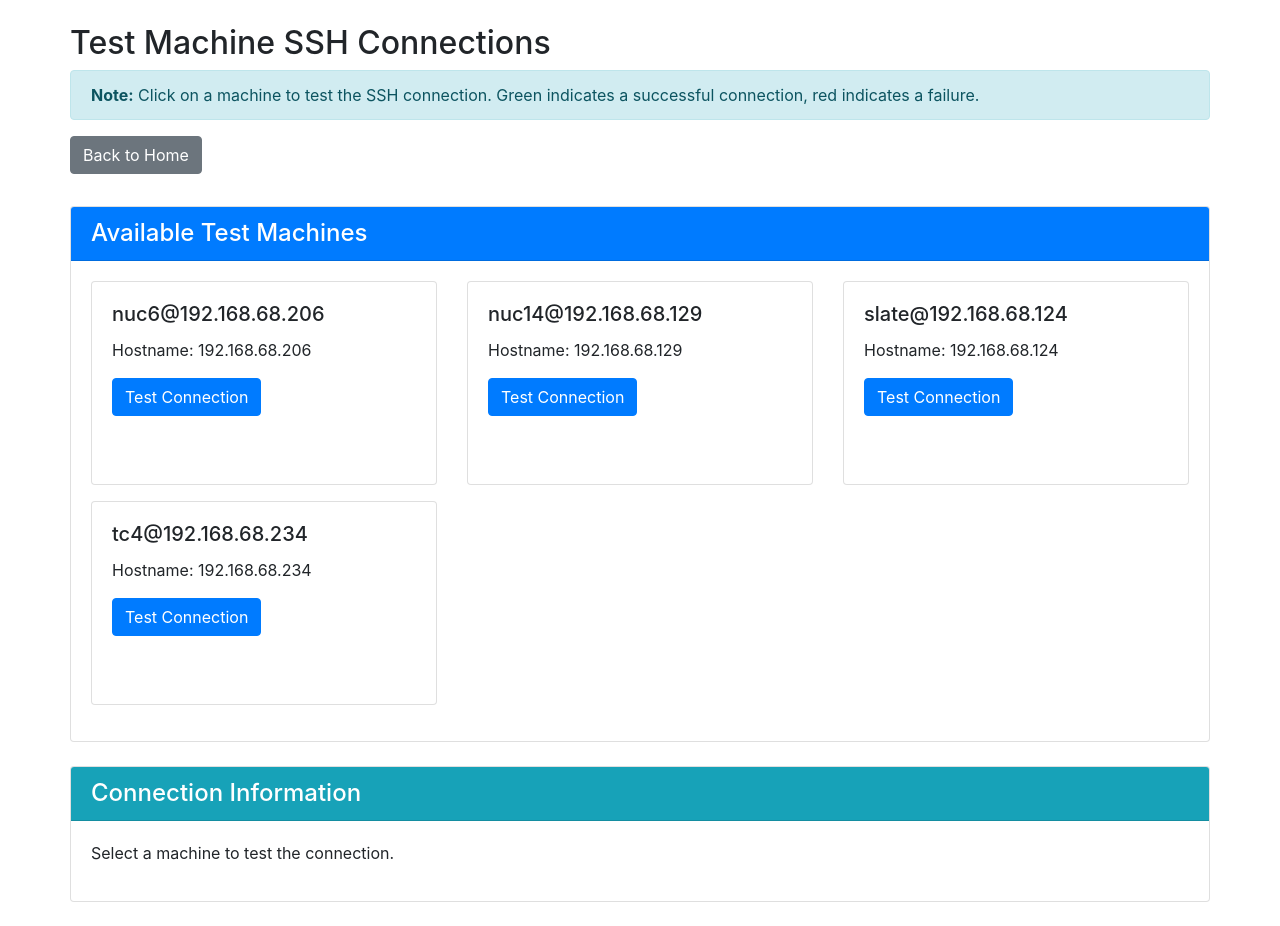
After one commit to joshawzot/webapp, a Flask app: page /test-machines in a window 1280 px wide. The commit adds this page. Run offline with Flask 3, Linux system fonts and the light colour scheme; some libraries are stand-ins or nearby versions.

Commit message:
Test ssh connections to testers

```diff
--- a/route_handlers.py
+++ b/route_handlers.py
@@ -1904,3 +1904,89 @@ def check_jupyter():
         "status": "not_started",
         "message": "Jupyter server has not been started. Please run the systemd service."
     })
+
+@app.route('/test-machines')
+def test_machines():
+    """
+    Display a page with test machine connections.
+    """
+    test_machines = [
+        {"ip": "192.168.68.206", "hostname": "192.168.68.206", "user": "nuc6"},
+        {"ip": "192.168.68.129", "hostname": "192.168.68.129", "user": "nuc14"},
+        #{"ip": "192.168.68.205", "hostname": "192.168.68.205", "user": "NUC5"},
+        #{"ip": "192.168.68.231", "hostname": "192.168.68.231", "user": "TC1"},
+        #{"ip": "192.168.68.235", "hostname": "192.168.68.235", "user": "TC5"},
+        {"ip": "192.168.68.124", "hostname": "192.168.68.124", "user": "slate"},
+        {"ip": "192.168.68.234", "hostname": "192.168.68.234", "user": "tc4"},
+        #{"ip": "192.168.68.120", "hostname": "192.168.68.120", "user": "tetramem"},
+        #{"ip": "192.168.68.200", "hostname": "192.168.68.200", "user": "nuc0"},
+        #{"ip": "192.168.68.164", "hostname": "192.168.68.164", "user": "lenovoi7"},
+    ]
+
+    return render_template('test_machines.html', test_machines=test_machines)
+
+@app.route('/test-ssh-connection', methods=['POST'])
+def test_ssh_connection():
+    """
+    Test SSH connection to a specified machine and return the result.
+    """
+    if request.method == 'POST':
+        try:
+            machine_ip = request.form.get('machine_ip')
+            machine_user = request.form.get('machine_user')
+
+            if not machine_ip or not machine_user:
+                return jsonify({'success': False, 'message': 'Missing IP or username'})
+
+            # Define machine-specific passwords
+            machine_passwords = {
+                '192.168.68.124': 'slate',
+                '192.168.68.234': 'Tc4$$$',
+                '192.168.68.129': 'Nuc14$$$',
+                '192.168.68.206': 'Nuc6$$$'
+            }
+
+            # Check if we have a password for this machine
+            if machine_ip in machine_passwords:
+                password = machine_passwords[machine_ip]
+                # Use sshpass to provide the password non-interactively
+                result = subprocess.run(
+                    ['sshpass', '-p', password, 'ssh',
+                     '-o', 'ConnectTimeout=5',
+                     '-o', 'StrictHostKeyChecking=no',
+                     '-o', 'UserKnownHostsFile=/dev/null',
+                     f'{machine_user}@{machine_ip}', 'echo Connection successful'],
+                    capture_output=True,
+                    text=True,
+                    timeout=10
+                )
+            else:
+                # For other machines, try without password (key-based auth)
+                result = subprocess.run(
+                    ['ssh', '-o', 'ConnectTimeout=5', '-o', 'BatchMode=yes',
+                     '-o', 'StrictHostKeyChecking=no', '-o', 'UserKnownHostsFile=/dev/null',
+                     f'{machine_user}@{machine_ip}', 'echo Connection successful'],
+                    capture_output=True,
+                    text=True,
+                    timeout=10
+                )
+
+            if result.returncode == 0:
+                return jsonify({
+                    'success': True,
+                    'message': 'Connection successful',
+                    'output': result.stdout.strip()
+                })
+            else:
+                return jsonify({
+                    'success': False,
+                    'message': 'Connection failed',
+                    'error': result.stderr.strip()
+                })
+
+        except subprocess.TimeoutExpired:
+            return jsonify({'success': False, 'message': 'Connection timed out'})
+        except Exception as e:
+            return jsonify({'success': False, 'message': f'Error: {str(e)}'})
+
+    return jsonify({'success': False, 'message': 'Invalid request method'})
--- a/templates/home_page.html
+++ b/templates/home_page.html
@@ -22,6 +22,10 @@
         <!-- Jupyter Notebook Button -->
         <a href="{{ url_for('notebook_selector') }}" class="btn btn-success">
             <i class="fas fa-book-open"></i> Open Jupyter Notebooks
+        </a>
+        <!-- Test Machines SSH Button -->
+        <a href="{{ url_for('test_machines') }}" class="btn btn-warning">
+            <i class="fas fa-terminal"></i> Test Machines SSH
         </a>
     </div>
 
--- /dev/null
+++ b/templates/test_machines.html
@@ -0,0 +1,149 @@
+{% extends "base.html" %}
+
+{% block content %}
+<div class="container">
+    <div class="row mb-3">
+        <div class="col">
+            <h2>Test Machine SSH Connections</h2>
+            <div class="alert alert-info">
+                <strong>Note:</strong> Click on a machine to test the SSH connection. Green indicates a successful connection, red indicates a failure.
+            </div>
+            <a href="{{ url_for('home') }}" class="btn btn-secondary mb-3">Back to Home</a>
+        </div>
+    </div>
+
+    <div class="row">
+        <div class="col">
+            <div class="card">
+                <div class="card-header bg-primary text-white">
+                    <h4 class="mb-0">Available Test Machines</h4>
+                </div>
+                <div class="card-body">
+                    <div class="row">
+                        {% for machine in test_machines %}
+                        <div class="col-md-4 mb-3">
+                            <div class="card machine-card" data-ip="{{ machine.ip }}" data-user="{{ machine.user }}">
+                                <div class="card-body">
+                                    <h5 class="card-title">{{ machine.user }}@{{ machine.ip }}</h5>
+                                    <p class="card-text">Hostname: {{ machine.hostname }}</p>
+                                    <button class="btn btn-primary test-connection">Test Connection</button>
+                                    <div class="connection-status mt-2"></div>
+                                </div>
+                            </div>
+                        </div>
+                        {% endfor %}
+                    </div>
+                </div>
+            </div>
+        </div>
+    </div>
+
+    <div class="row mt-4">
+        <div class="col">
+            <div class="card">
+                <div class="card-header bg-info text-white">
+                    <h4 class="mb-0">Connection Information</h4>
+                </div>
+                <div class="card-body">
+                    <div id="connection-info">
+                        <p>Select a machine to test the connection.</p>
+                    </div>
+                </div>
+            </div>
+        </div>
+    </div>
+</div>
+
+<script>
+    document.addEventListener('DOMContentLoaded', function() {
+        // Add event listeners to all test connection buttons
+        const testButtons = document.querySelectorAll('.test-connection');
+        testButtons.forEach(button => {
+            button.addEventListener('click', function() {
+                const card = this.closest('.machine-card');
+                const ip = card.dataset.ip;
+                const user = card.dataset.user;
+                const statusDiv = card.querySelector('.connection-status');
+                const connectionInfo = document.getElementById('connection-info');
+
+                // Update UI to show testing
+                statusDiv.innerHTML = '<div class="spinner-border text-primary" role="status"><span class="sr-only">Testing...</span></div>';
+                connectionInfo.innerHTML = `<p>Testing connection to ${user}@${ip}...</p>`;
+
+                // Send request to test connection
+                const formData = new FormData();
+                formData.append('machine_ip', ip);
+                formData.append('machine_user', user);
+
+                fetch('/test-ssh-connection', {
+                    method: 'POST',
+                    body: formData
+                })
+                .then(response => response.json())
+                .then(data => {
+                    if (data.success) {
+                        // Success
+                        card.classList.add('border-success');
+                        card.classList.remove('border-danger');
+                        statusDiv.innerHTML = '<div class="alert alert-success mb-0">Connection successful</div>';
+                        connectionInfo.innerHTML = `
+                            <div class="alert alert-success">
+                                <h5>Connection to ${user}@${ip} successful!</h5>
+                                <p><strong>Output:</strong> ${data.output}</p>
+                            </div>
+                        `;
+                    } else {
+                        // Failure
+                        card.classList.add('border-danger');
+                        card.classList.remove('border-success');
+                        statusDiv.innerHTML = '<div class="alert alert-danger mb-0">Connection failed</div>';
+                        connectionInfo.innerHTML = `
+                            <div class="alert alert-danger">
+                                <h5>Connection to ${user}@${ip} failed</h5>
+                                <p><strong>Error:</strong> ${data.message}</p>
+                                ${data.error ? `<pre>${data.error}</pre>` : ''}
+                            </div>
+                        `;
+                    }
+                })
+                .catch(error => {
+                    // Error in request
+                    card.classList.add('border-danger');
+                    card.classList.remove('border-success');
+                    statusDiv.innerHTML = '<div class="alert alert-danger mb-0">Request error</div>';
+                    connectionInfo.innerHTML = `
+                        <div class="alert alert-danger">
+                            <h5>Error testing connection to ${user}@${ip}</h5>
+                            <p>${error.message}</p>
+                        </div>
+                    `;
+                });
+            });
+        });
+    });
+</script>
+
+<style>
+    .machine-card {
+        transition: all 0.3s ease;
+        cursor: pointer;
+    }
+
+    .machine-card:hover {
+        transform: translateY(-5px);
+        box-shadow: 0 4px 8px rgba(0, 0, 0, 0.1);
+    }
+
+    .border-success {
+        border: 2px solid #28a745;
+    }
+
+    .border-danger {
+        border: 2px solid #dc3545;
+    }
+
+    .connection-status {
+        min-height: 40px;
+    }
+</style>
+{% endblock %}
```
Also changed, not shown: 1 other file.
